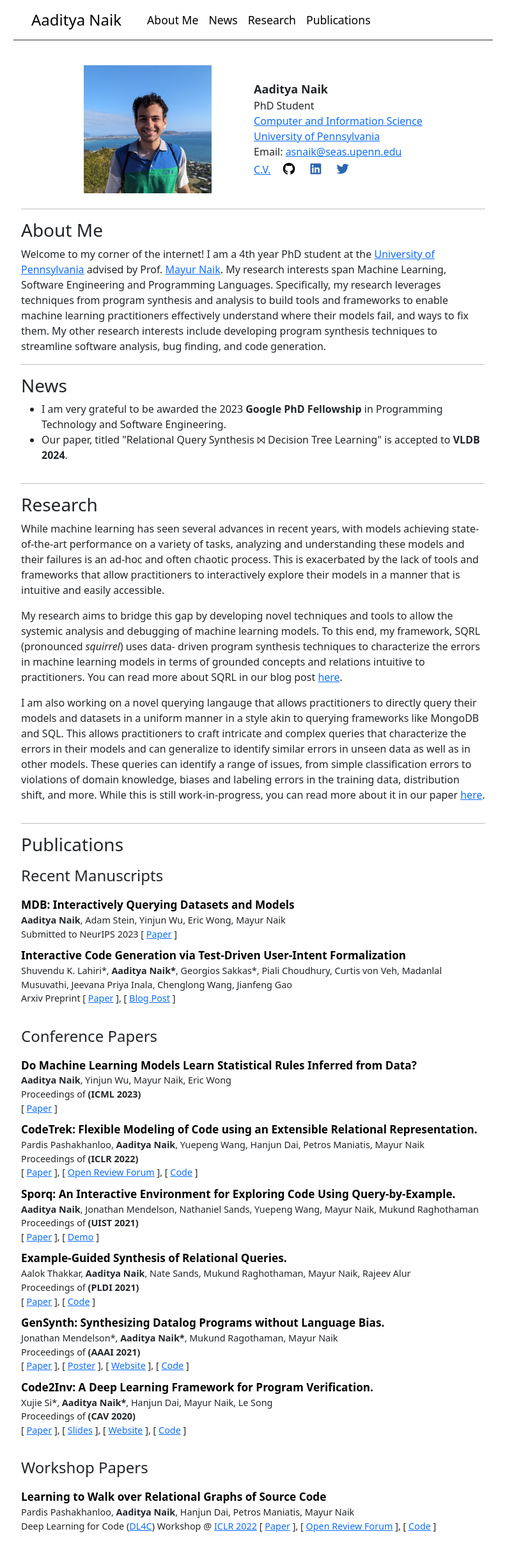
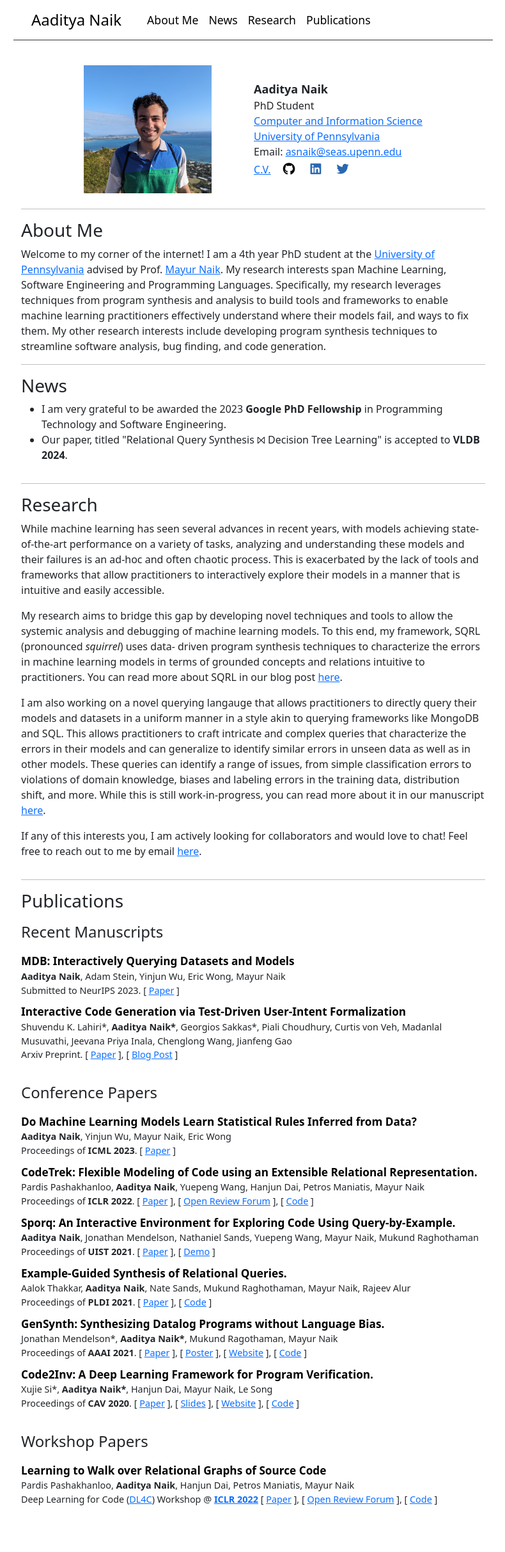
Before and after one commit to aadityanaik/aadityanaik.github.io, a Jekyll site: the page built from index.html, in a window 1280 px wide. Shown: the whole page at 64% size, without its empty margins (244-1034 px from the left). Built offline with Jekyll 4.4.1, drawn with Linux system fonts in a browser that asks for light colours; after the commit the page ends 2384 px from its top, so only the background shows below that.

Commit message:
Updated Layout

```diff
--- a/css/style_overrides.css
+++ b/css/style_overrides.css
@@ -111,4 +111,5 @@ td.right {
 
 .navbar-brand {
     font-size: 1.5em !important;
+    color: black !important;
 }
--- a/index.html
+++ b/index.html
@@ -92,7 +92,11 @@ menu_weight: 1
 			and can generalize to identify similar errors in unseen data as well as in other models.
 			These queries can identify a range of issues, from simple classification errors to violations of domain
 			knowledge, biases and labeling errors in the training data, distribution shift, and more.
-			While this is still work-in-progress, you can read more about it in our paper <a href="https://arxiv.org/abs/2308.06686" target="_blank">here</a>.
+			While this is still work-in-progress, you can read more about it in our manuscript <a href="https://arxiv.org/abs/2308.06686" target="_blank">here</a>.
+		</p>
+		<p>
+			If any of this interests you, I am actively looking for collaborators and would love to chat!
+			Feel free to reach out to me by email <a href="mailto:asnaik@seas.upenn.edu" target="_blank">here</a>.
 		</p>
 	</div>
 </div>
@@ -117,7 +121,7 @@ menu_weight: 1
 			<span style="font-weight: bolder">Aaditya Naik</span>, Adam Stein, Yinjun Wu, Eric Wong, Mayur Naik
 		</div>
 		<div class="publinks">
-			Submitted to NeurIPS 2023
+			Submitted to NeurIPS 2023.
 			[
 				<a href="https://arxiv.org/abs/2308.06686" target="_blank">Paper</a>
 			]
@@ -129,7 +133,7 @@ menu_weight: 1
 			Shuvendu K. Lahiri*, <span style="font-weight: bolder">Aaditya Naik*</span>, Georgios Sakkas*, Piali Choudhury, Curtis von Veh, Madanlal Musuvathi, Jeevana Priya Inala, Chenglong Wang, Jianfeng Gao
 		</div>
 		<div class="publinks">
-			Arxiv Preprint
+			Arxiv Preprint.
 			[
 				<a href="https://arxiv.org/pdf/2208.05950.pdf" target="_blank">Paper</a>
 			],
@@ -150,7 +154,8 @@ menu_weight: 1
 			<span style="font-weight: bolder">Aaditya Naik</span>, Yinjun Wu, Mayur Naik, Eric Wong
 		</div>
 		<div class="publinks">
-			Proceedings of <span style="font-weight: bold;">(ICML 2023)</span><br>
+			Proceedings of <span style="font-weight: bold;">ICML 2023</span>.
+			<!-- <br> -->
 			[
 				<a href="https://arxiv.org/pdf/2303.01433.pdf" target="_blank">Paper</a>
 			]
@@ -163,7 +168,8 @@ menu_weight: 1
 			Pardis Pashakhanloo, <span style="font-weight: bolder">Aaditya Naik</span>, Yuepeng Wang, Hanjun Dai, Petros Maniatis, Mayur Naik
 		</div>
 		<div class="publinks">
-			Proceedings of <span style="font-weight: bold;">(ICLR 2022)</span><br>
+			Proceedings of <span style="font-weight: bold;">ICLR 2022</span>.
+			<!-- <br> -->
 			[
 				<a href="https://openreview.net/pdf?id=WQc075jmBmf" target="_blank">Paper</a>
 			],
@@ -182,7 +188,8 @@ menu_weight: 1
 			<span style="font-weight: bolder">Aaditya Naik</span>, Jonathan Mendelson, Nathaniel Sands, Yuepeng Wang, Mayur Naik, Mukund Raghothaman
 		</div>
 		<div class="publinks">
-			Proceedings of <span style="font-weight: bold;">(UIST 2021)</span><br>
+			Proceedings of <span style="font-weight: bold;">UIST 2021</span>.
+			<!-- <br> -->
 			[
 				<a href="assets/papers/uist21_sporq.pdf" target="_blank">Paper</a>
 			],
@@ -197,7 +204,8 @@ menu_weight: 1
 			Aalok Thakkar, <span style="font-weight: bolder">Aaditya Naik</span>, Nate Sands, Mukund Raghothaman, Mayur Naik, Rajeev Alur
 		</div>
 		<div class="publinks">
-			Proceedings of <span style="font-weight: bold;">(PLDI 2021)</span><br>
+			Proceedings of <span style="font-weight: bold;">PLDI 2021</span>.
+			<!-- <br> -->
 			[
 				<a href="assets/papers/pldi21_egs.pdf" target="_blank">Paper</a>
 			],
@@ -212,7 +220,8 @@ menu_weight: 1
 			Jonathan Mendelson*, <span style="font-weight: bolder">Aaditya Naik*</span>, Mukund Ragothaman, Mayur Naik
 		</div>
 		<div class="publinks">
-			Proceedings of <span style="font-weight: bold;">(AAAI 2021)</span><br>
+			Proceedings of <span style="font-weight: bold;">AAAI 2021</span>.
+			<!-- <br> -->
 			[
 				<a href="assets/papers/aaai21_gensynth.pdf" target="_blank">Paper</a>
 			],
@@ -234,7 +243,8 @@ menu_weight: 1
 			Xujie Si*, <span style="font-weight: bolder">Aaditya Naik*</span>, Hanjun Dai, Mayur Naik, Le Song
 		</div>
 		<div class="publinks">
-			Proceedings of <span style="font-weight: bold;">(CAV 2020)</span><br>
+			Proceedings of <span style="font-weight: bold;">CAV 2020</span>.
+			<!-- <br> -->
 			[
 				<a href="assets/papers/cav20_code2inv.pdf" target="_blank">Paper</a>
 			],
@@ -264,7 +274,7 @@ menu_weight: 1
 			Pardis Pashakhanloo, <span style="font-weight: bolder">Aaditya Naik</span>, Hanjun Dai, Petros Maniatis, Mayur Naik
 		</div>
 		<div class="publinks">
-			Deep Learning for Code (<a href="https://dl4c.github.io/" target="_blank">DL4C</a>) Workshop @ <a href="https://iclr.cc/" target="_blank">ICLR 2022</a>
+			Deep Learning for Code (<a href="https://dl4c.github.io/" target="_blank">DL4C</a>) Workshop @ <a href="https://iclr.cc/" target="_blank" style="font-weight: bold;">ICLR 2022</a>
 			[
 				<a href="https://openreview.net/pdf?id=SubGAoOWJWc" target="_blank">Paper</a>
 			],
```
